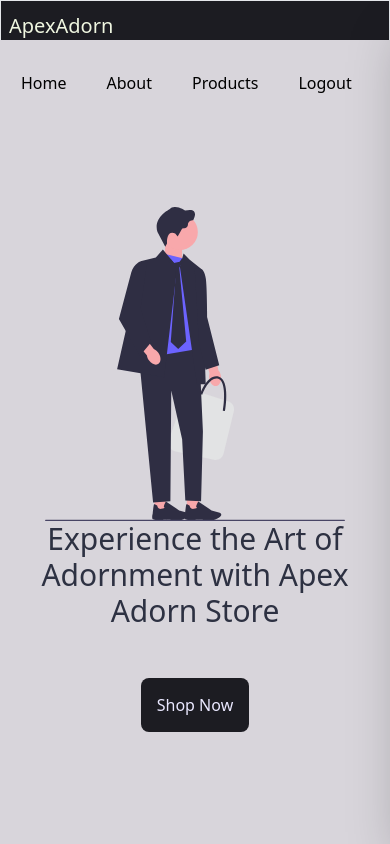
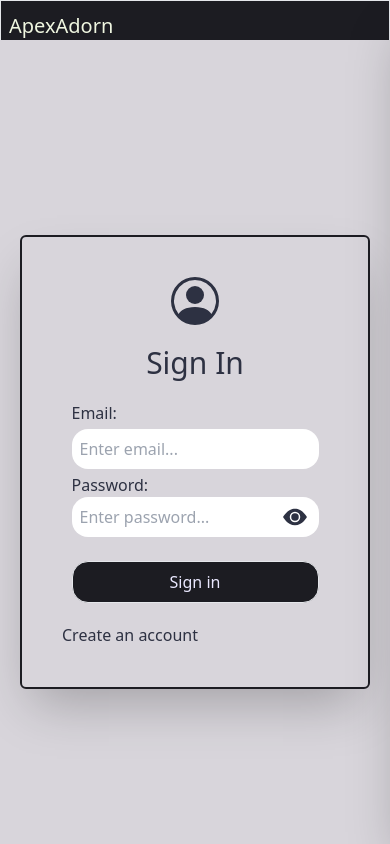
Before and after one commit to cout05/apexadorn-ecommerce-website, a React (Vite) app: page / in a window 390 px wide. Shown: the top 844 px of the page. Built offline with nearby package versions, Linux system fonts and the light colour scheme; no server answers.

Commit message:
made components responsive to the sidebar

```diff
--- a/src/App.jsx
+++ b/src/App.jsx
@@ -6,7 +6,7 @@ import Footer from "./components/Footer";
 import Sidebar from "./components/Sidebar";
 import { BrowserRouter, Routes, Route, HashRouter } from "react-router-dom";
 import SignIn from "./components/SignIn";
-import MobileSideBar from "./components/mobileSideBar";
+import About from "./components/About";
 
 function App() {
   return (
@@ -14,14 +14,13 @@ function App() {
       <HashRouter basename="/">
         <Header />
         <Routes>
-          <Route path="/" element={<Home />} />
+          <Route path="/" element={<SignIn />} />
+          <Route path="/home" element={<Home />} />
+          <Route path="/about" element={<About />} />
           <Route path="/products" element={<Products />} />
           <Route path="/product/:id" element={<ProductDetails />} />
-          <Route path="/sign_in" element={<SignIn />} />
         </Routes>
         <Sidebar />
-        <MobileSideBar />
-        <Footer />
       </HashRouter>
     </div>
   );
--- a/src/components/Cart.jsx
+++ b/src/components/Cart.jsx
@@ -26,12 +26,11 @@ const Cart = () => {
   const handleCheckout = () => {
     if (cartItem.length > 0) {
       setIsClicked(true);
-      // Use setTimeout to delay setIsClicked(false) for 5 seconds
       setTimeout(() => {
         setIsClicked(false);
       }, 3000);
     }
-    // Clear the cart items
+
     setCartItem([]);
   };
 
--- a/src/components/Home.jsx
+++ b/src/components/Home.jsx
@@ -4,20 +4,13 @@ import hero from "../assets/undraw_businessman_e7v0.svg";
 
 const Home = () => {
   return (
-    <section className="bg-[#D8D5DB] flex flex-col justify-center items-center md:block h-screen md:pt-32 text-[#2D3142]">
+    <section className="bg-[#D8D5DB] flex flex-col md:ml-auto md:w-[75%] justify-center items-center md:block h-screen md:pt-32 text-[#2D3142]">
       <div className="xl:flex items-center justify-center max-w-[600px] text-center md:m-auto">
         <img src={hero} alt="hero" className="w-[300px] m-auto" />
         <div>
           <h1 className="text-3xl">
             Experience the Art of Adornment with Apex Adorn Store
           </h1>
-          <div className="text-center mt-16">
-            <Link
-              to="/products"
-              className="p-4 bg-[#1c1c22] rounded-lg text-[#EAE8FF]">
-              Shop Now
-            </Link>
-          </div>
         </div>
       </div>
     </section>
--- a/src/components/Products.jsx
+++ b/src/components/Products.jsx
@@ -1,13 +1,19 @@
 import { useEffect, useState, useContext } from "react";
 import { ProductContext } from "../context/ProductContext";
 import { CartItemContext } from "../context/CartItemContext";
-import { SearchContext } from "../context/SearchContext";
+
+import { SidebarContext } from "../context/SidebarContext";
+import { AiOutlineShoppingCart } from "react-icons/ai";
 
 const Products = () => {
   const { products } = useContext(ProductContext);
   const { setCartItem, cartItem } = useContext(CartItemContext);
-  const { search } = useContext(SearchContext);
   const [clothes, setClothes] = useState([]);
+  const { isOpen, setIsOpen } = useContext(SidebarContext);
+
+  const handleClick = () => {
+    setIsOpen(!isOpen);
+  };
 
   // to fetch the clothes
   useEffect(() => {
@@ -20,25 +26,31 @@ const Products = () => {
   };
 
   return (
-    <section className="pt-20 text-center mb-4">
+    <section className="text-center pb-4 md:w-[80%] ml-auto">
+      <div
+        onClick={handleClick}
+        className="flex cursor-pointer justify-end p-5">
+        <AiOutlineShoppingCart className="text-2xl" />
+        Cart
+      </div>
       <div className="flex flex-wrap items-center justify-center gap-5 pt-10">
         {clothes.map((item) => (
           <div
-            className="border-2 w-[200px] xl:w-[300px] rounded h-[350px]
+            className="border-2 w-[150px] md:w-[300px] rounded h-[300px] md:h-[350px]
               py-5 cursor-pointer bg-white"
             key={item.id}>
             <img
-              className="h-[160px] m-auto mb-3 object-contain"
+              className="h-[120px] md:h-[160px] m-auto mb-3 object-contain"
               src={item.image}
               alt={item.title}
             />
             <h2 className="h-[50px] max-w-[200px] text-center md:m-auto text-[10px] xl:text-sm xl:mb-3">
               {item.title}
             </h2>
-            <p className="text-green-700 mb-2">${item.price}</p>
+            <p className="text-green-700 mb-2 mt-7 md:mt-7">${item.price}</p>
             <div className="flex flex-col gap-2">
               <button
-                className="bg-[#1c1c22] p-2 rounded font-bold text-[#eff6e0] mx-2"
+                className="bg-[#1c1c22] py-1 md:p-2 rounded text-sm md:text-md md:font-bold text-[#eff6e0] md:mx-2"
                 onClick={() => handleCart(item.id)}>
                 Add to cart
               </button>
--- a/src/components/SignIn.jsx
+++ b/src/components/SignIn.jsx
@@ -2,22 +2,32 @@ import React, { useState } from "react";
 import { BsPersonCircle } from "react-icons/bs";
 import { BsEyeSlashFill } from "react-icons/bs";
 import { BsEyeFill } from "react-icons/bs";
+import { useNavigate } from "react-router-dom";
 
 const SignIn = () => {
   const [showPass, setShowPass] = useState(false);
+  const navigate = useNavigate();
 
   const togglePass = () => {
     setShowPass(!showPass);
   };
 
+  const redirect = (event) => {
+    event.preventDefault();
+    navigate("/home");
+  };
+
   return (
-    <section className="h-screen pt-28 text-[#2D3142]">
+    <section className="relative flex items-center justify-center bg-[#D8D5DB] h-screen px-5 md:p-20 text-[#2D3142]">
       <div
         className="flex flex-col gap-5
-       max-w-[600px] rounded-md m-auto p-10 border-2 border-[#1c1c22] shadow-2xl">
+      w-full md:max-w-[600px] rounded-md m-auto p-10 border-2 border-[#1c1c22] shadow-2xl">
         <BsPersonCircle className="m-auto text-5xl" />
         <h1 className="text-3xl text-center">Sign In</h1>
-        <form name="login" className="flex flex-col gap-1 mx-auto">
+        <form
+          onSubmit={redirect}
+          name="login"
+          className="flex flex-col gap-1 mx-auto">
           <label htmlFor="email">Email: </label>
           <input
             type="email"
```
